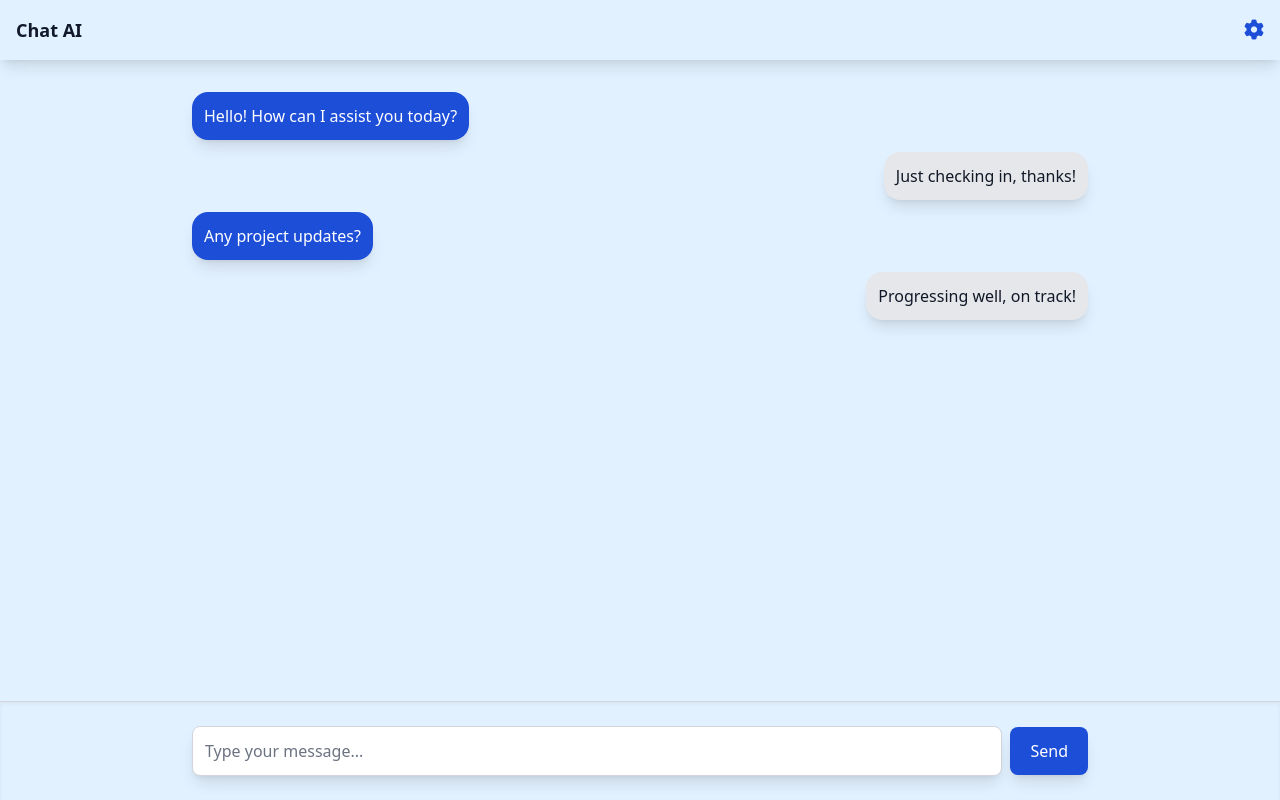
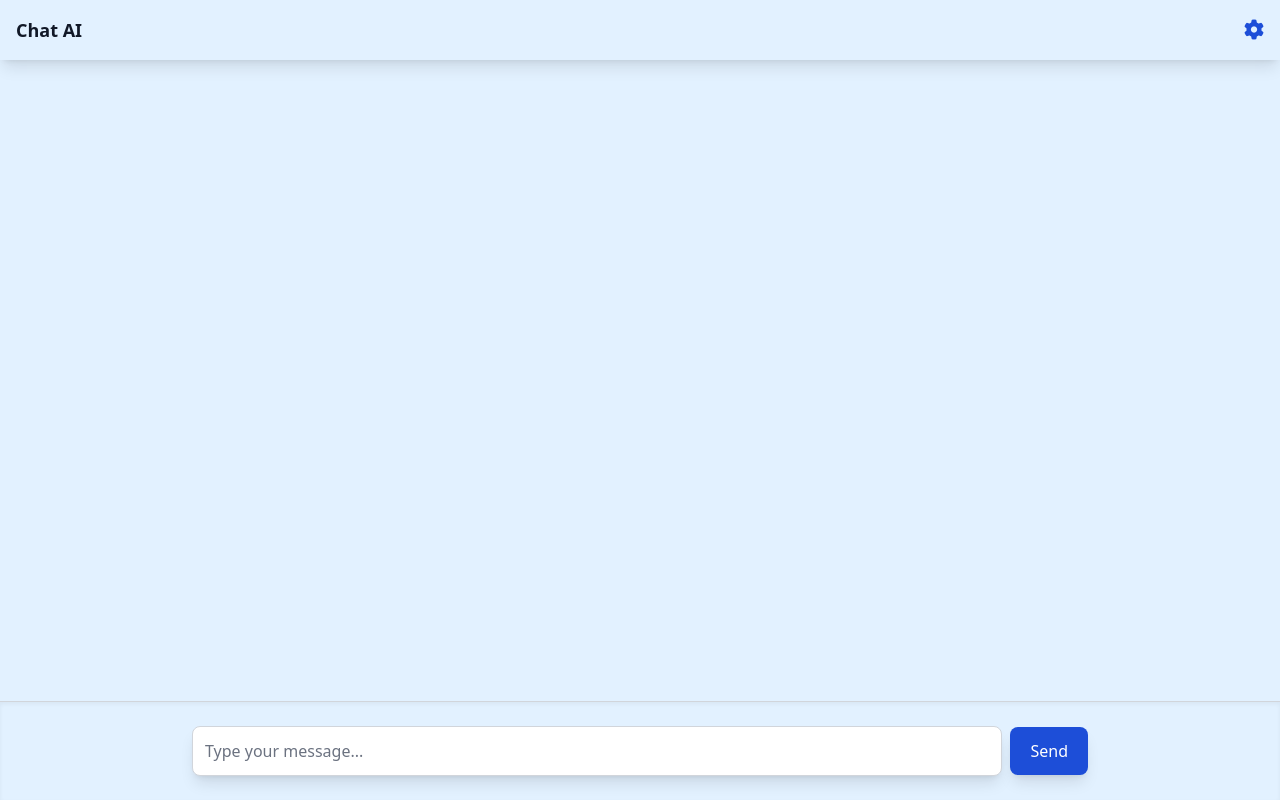
Before and after one commit to Unfathomable-08/AI-Chatbot, a Flask app: page / in a window 1280 px wide. Run offline with Flask 3, Linux system fonts and the light colour scheme; some libraries are stand-ins or nearby versions.

Commit message:
frontend

```diff
--- a/static/script.js
+++ b/static/script.js
@@ -0,0 +1,17 @@
+const chatApp = () => {
+    return {
+        input: '',
+        loading: false,
+        messages: [],
+
+        sentMessage(){
+            if (this.input.trim() !== ""){
+                console.log(this.input)
+                this.loading = true;
+                this.messages.push({ sender: 'you', text: this.input , _id: this.messages.length + 1});
+                console.log(this.messages)
+                this.input = ''
+            }
+        }
+    }
+}
--- a/templates/index.html
+++ b/templates/index.html
@@ -1,26 +1,35 @@
 <!DOCTYPE html>
 <html lang="en">
+
 <head>
     <meta charset="UTF-8">
     <meta name="viewport" content="width=device-width, initial-scale=1.0">
     <title>Chat AI (Created by Muhammad)</title>
     <script src="https://cdn.tailwindcss.com"></script>
     <script src="https://unpkg.com/alpinejs@3.x.x/dist/cdn.min.js" defer></script>
-  <link rel="stylesheet" href="https://cdnjs.cloudflare.com/ajax/libs/font-awesome/6.7.2/css/all.min.css" integrity="sha512-Evv84Mr4kqVGRNSgIGL/F/aIDqQb7xQ2vcrdIwxfjThSH8CSR7PBEakCr51Ck+w+/U6swU2Im1vVX0SVk9ABhg==" crossorigin="anonymous" referrerpolicy="no-referrer" />
+    <link rel="stylesheet" href="https://cdnjs.cloudflare.com/ajax/libs/font-awesome/6.7.2/css/all.min.css"
+        integrity="sha512-Evv84Mr4kqVGRNSgIGL/F/aIDqQb7xQ2vcrdIwxfjThSH8CSR7PBEakCr51Ck+w+/U6swU2Im1vVX0SVk9ABhg=="
+        crossorigin="anonymous" referrerpolicy="no-referrer" />
 
     <style>
         :root {
-      --primary: #e2f1ff; /* Light slate background */
-      --secondary: #ffffff; /* White for chat area */
-      --accent: #1d4ed8; /* Professional blue for buttons and left messages */
-      --text-primary: #111827; /* Dark gray for primary text */
-      --text-secondary: #6b7280; /* Muted gray for placeholders */
-      --message-right: #e5e7eb; /* Light gray for right messages */
-      --border: #d1d5db; /* Subtle border color */
+            --primary: #e2f1ff;
+            /* Light slate background */
+            --accent: #1d4ed8;
+            /* Professional blue for buttons and left messages */
+            --text-primary: #111827;
+            /* Dark gray for primary text */
+            --text-secondary: #6b7280;
+            /* Muted gray for placeholders */
+            --message-right: #e5e7eb;
+            /* Light gray for right messages */
+            --border: #d1d5db;
+            /* Subtle border color */
         }
     </style>
 </head>
-<body class="bg-[var(--primary)] h-screen flex flex-col font-sans">
+
+<body class="bg-[var(--primary)] h-screen flex flex-col font-sans" x-data="chatApp()">
 
     <!-- Navbar -->
     <div class="bg-[var(--primary)] shadow-lg p-4 mb-2 flex justify-between items-center">
@@ -31,46 +40,24 @@
     </div>
 
     <!-- Chat area -->
-  <div class="flex-1 overflow-y-auto p-4 sm:p-6 space-y-4" x-data="">
-    <div class="max-w-4xl mx-auto space-y-3">
-      <!-- Left message -->
-      <div class="flex justify-start">
-        <div class="bg-[var(--accent)] text-white rounded-2xl p-3 max-w-[80%] sm:max-w-md shadow-lg animate-slide-in">
-          Hello! How can I assist you today?
+    <div class="flex-1 overflow-y-auto p-4 sm:p-6 space-y-4">
+        <template x-for="message in messages" :key="message._id">
+            <div :class="message.sender === 'bot' ? 'flex justify-start' : 'flex justify-end'">
+                <div :class="message.sender === 'bot' ? 'bg-[var(--message-right)] text-[var(--text-primary)]' : 'bg-[var(--accent)] text-white'"
+                    class="rounded-2xl p-3 max-w-[80%] sm:max-w-md shadow-lg animate-slide-in">
+                    <span x-text="message.text"></span>
                 </div>
             </div>
-      <!-- Right message -->
-      <div class="flex justify-end">
-        <div class="bg-[var(--message-right)] text-[var(--text-primary)] rounded-2xl p-3 max-w-[80%] sm:max-w-md shadow-lg animate-slide-in">
-          Just checking in, thanks!
-        </div>
-      </div>
-      <!-- Left message -->
-      <div class="flex justify-start">
-        <div class="bg-[var(--accent)] text-white rounded-2xl p-3 max-w-[80%] sm:max-w-md shadow-lg animate-slide-in">
-          Any project updates?
-        </div>
-      </div>
-      <!-- Right message -->
-      <div class="flex justify-end">
-        <div class="bg-[var(--message-right)] text-[var(--text-primary)] rounded-2xl p-3 max-w-[80%] sm:max-w-md shadow-lg animate-slide-in">
-          Progressing well, on track!
-        </div>
-      </div>
-    </div>
+        </template>
     </div>
 
     <!-- Input area -->
     <div class="bg-[var(--primary)] border-t border-[var(--border)] p-4 sm:p-6 shadow-inner relative z-10">
         <div class="max-w-4xl mx-auto flex items-center space-x-2">
-      <input
-        type="text"
-        placeholder="Type your message..."
-        class="flex-1 border border-[var(--border)] rounded-lg shadow-lg p-3 text-[var(--text-primary)] focus:outline-none focus:ring-2 focus:ring-[var(--accent)] placeholder-[var(--text-secondary)] text-sm sm:text-base"
-      >
-      <button
-        class="bg-[var(--accent)] text-white shadow-lg rounded-lg px-5 py-3 hover:bg-[var(--accent)]/90 focus:outline-none focus:ring-2 focus:ring-[var(--accent)] transition text-sm sm:text-base whitespace-nowrap"
-      >
+            <input type="text" placeholder="Type your message..." x-model="input" @keyup.enter="sentMessage"
+                class="flex-1 border border-[var(--border)] rounded-lg shadow-lg p-3 text-[var(--text-primary)] focus:outline-none focus:ring-2 focus:ring-[var(--accent)] placeholder-[var(--text-secondary)] text-sm sm:text-base">
+            <button @click="sentMessage"
+                class="bg-[var(--accent)] text-white shadow-lg rounded-lg px-5 py-3 hover:bg-[var(--accent)]/90 focus:outline-none focus:ring-2 focus:ring-[var(--accent)] transition text-sm sm:text-base whitespace-nowrap">
                 Send
             </button>
         </div>
@@ -78,4 +65,5 @@
 
     <script src="{{ url_for('static', filename='script.js') }}"></script>
 </body>
+
 </html>
```
Lines whose indentation alone changed are shown as unchanged.
